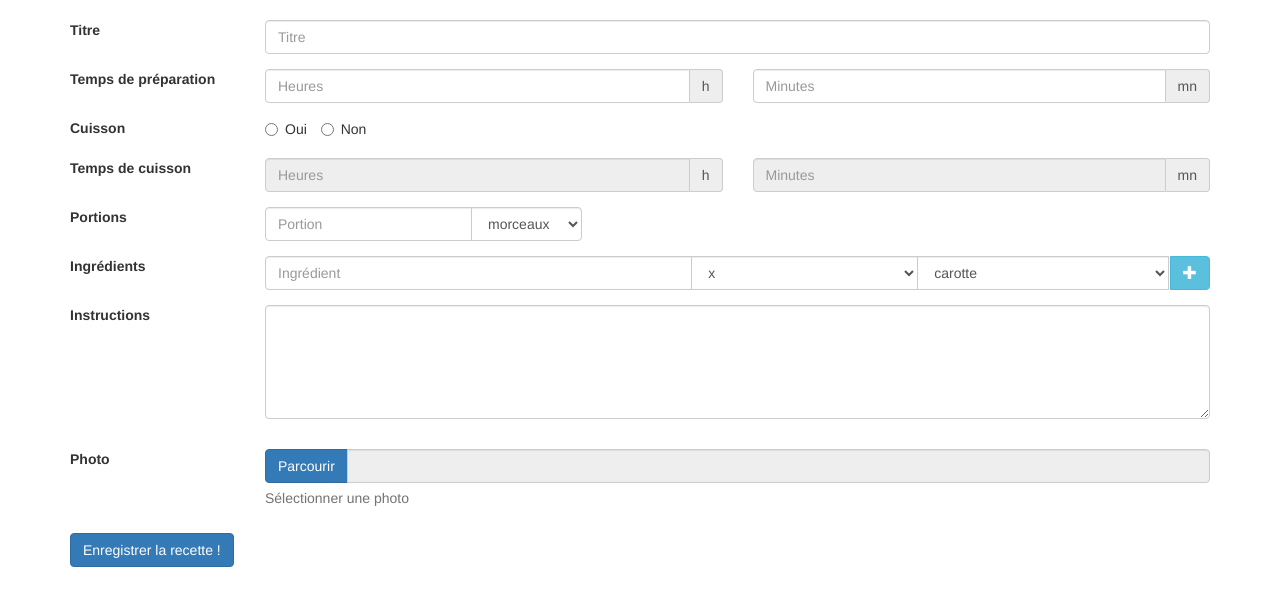
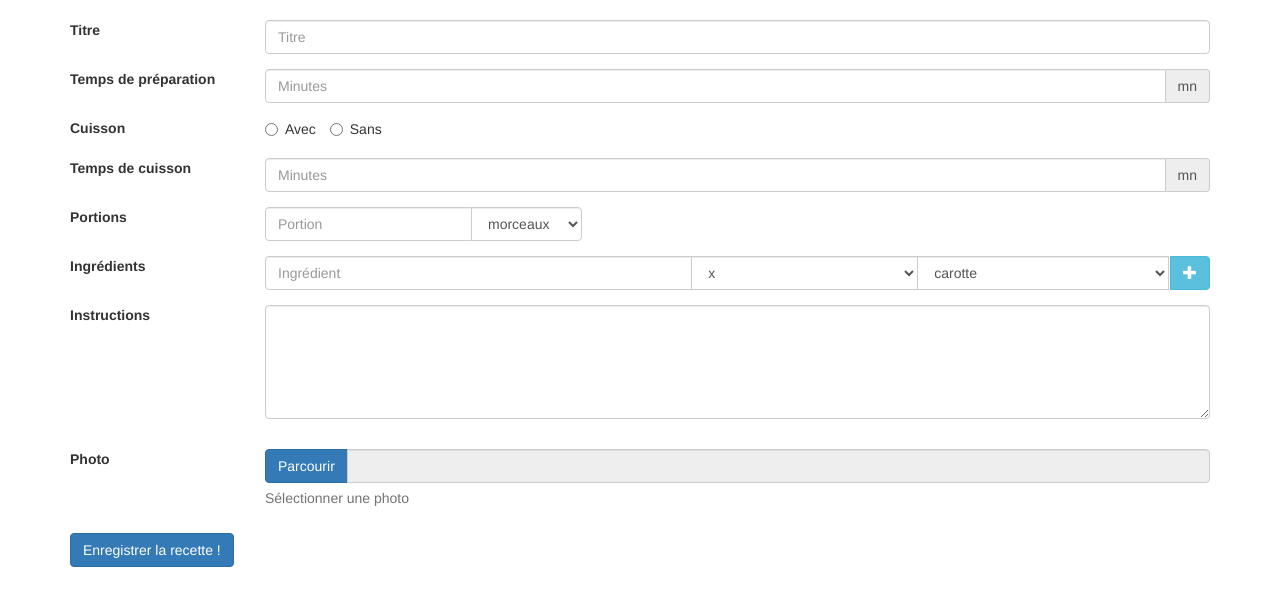
Before and after one commit to sam2schwab/ProjetRecettes, a PHP site: page /ajout.php in a window 1280 px wide. Shown: the part 188-800 px from the top of the page. Run offline with PHP 8.4, Linux system fonts and the light colour scheme; some libraries are stand-ins or nearby versions.

Commit message:
temps de cuisson dynamique - global
le temps de cuisson se cache aussi avec la page ajout, code mieux écrit
en général

```diff
--- a/ajout.php
+++ b/ajout.php
@@ -27,15 +27,9 @@ $ingredients = ["carotte","betterave","couscous", "cumin", "farine kamut"];
 			<!--Ajout du temps de préparation-->
 			<div class="form-group row">
 				<label class="col-sm-2 col-form-label">Temps de préparation</label>
-				<div class="col-sm-5">
+				<div class="col-sm-10">
 					<div class="input-group">
-						<input type="text" class="form-control" id="tempspreparationheures" placeholder="Heures">
-						<div class="input-group-addon">h</div>
-					</div>
-				</div>
-				<div class="col-sm-5">
-					<div class="input-group">
-						<input type="text" class="form-control" id="tempspreparationminutes" placeholder="Minutes">
+						<input type="text" class="form-control" id="prep-time" placeholder="Minutes">
 						<div class="input-group-addon">mn</div>
 					</div>
 				</div>
@@ -46,29 +40,25 @@ $ingredients = ["carotte","betterave","couscous", "cumin", "farine kamut"];
 				<label for="cuisson" class="col-sm-2 col-form-label">Cuisson</label>
 				<div class="col-sm-10">
 					<div class="form-check">
-						<label class="radio-inline"><input type="radio" name="optradio">Oui</label>
-						<label class="radio-inline"><input type="radio" name="optradio">Non</label>
+						<label class="radio-inline"><input type="radio" name="cooking" value="with">Avec</label>
+						<label class="radio-inline"><input type="radio" name="cooking" value="without">Sans</label>
 					</div>
 				</div>
 			</fieldset>
 
 			<!--Ajout du temps de cuisson-->
-			<div class="form-group row">
+			<div class="collapse in"  id="cook-time-collapse">
+				<div class="form-group row" id="cook-time-group">
 					<label class="col-sm-2 col-form-label">Temps de cuisson</label>
-				<div class="col-sm-5">
+
+					<div class="col-sm-10">
 						<div class="input-group">
-						<input type="text" class="form-control" id="tempscuissonheures" placeholder="Heures" disabled>
-						<div class="input-group-addon">h</div>
-					</div>
-				</div>
-				<div class="col-sm-5">
-					<div class="input-group">
-						<input type="text" class="form-control" id="tempscuissonminutes" placeholder="Minutes" disabled>
+							<input type="text" class="form-control" id="cook-time" placeholder="Minutes">
 							<div class="input-group-addon">mn</div>
 						</div>
 					</div>
 				</div>
-
+			</div>
 			<!--Ajout d'une portion-->
 			<div class="form-group row">
 				<label class="col-sm-2 col-form-label">Portions</label>
--- a/global.js
+++ b/global.js
@@ -24,4 +24,29 @@ $(function() {
       });
   });
 
+    $('input[type=radio][name=cooking]').change(function() {
+        if (this.value == 'without') {
+            $("#cook-time-collapse").collapse("hide");
+        }
+        else {
+            $("#cook-time-collapse").collapse("show");
+        }
+    });
+
+    $("#cooking-form button[type=reset]").click(function(){
+        $("#cook-time-collapse").collapse("show");
+    });
+
+
+    var a = $("#cook-time-collapse");
+    while (a.next()[0] == undefined)
+         a = a.parent();
+    console.log(a.next()[0]);
+    if (parseInt(a.next().css("margin-top").replace("px",""),10) <= 15)
+        a.next().css("margin-top", 15)
+
+    a = $("#cook-time-collapse");
+    while (a.prev()[0] == undefined)
+         a = a.parent();
+    a.prev().css("margin-bottom", 0)
 });
--- a/recherche.php
+++ b/recherche.php
@@ -54,7 +54,7 @@ $categories = ["Entrée","Repas","Dessert","Pain","Conseil","Sauce","Boisson"];
 						<form id="time-form">
 							<button type="reset" class="close">&times;</button>
 							<h4><strong>Temps requis</strong></h4>
-							<div class="form-group" style="margin:0">
+							<div class="form-group">
 								<label for="prep-time">Préparation</label>
 								<div class="input-group" id="prep-time">
 									<span class="input-group-addon">&#8804;</span>
@@ -62,8 +62,8 @@ $categories = ["Entrée","Repas","Dessert","Pain","Conseil","Sauce","Boisson"];
 									<span class="input-group-addon">mn</span>
 								</div>
 							</div>
-							<div class="collapse in"  id="cook-time-group">
-								<div class="form-group" style="margin-top:15px;margin-bottom:0">
+							<div class="collapse in"  id="cook-time-collapse">
+								<div class="form-group" id="cook-time-group">
 									<label for="cook-time">Cuisson</label>
 									<div class="input-group" id="cook-time">
 										<span class="input-group-addon">&#8804;</span>
--- a/styles.css
+++ b/styles.css
@@ -9,3 +9,8 @@
 .no-padding {
     padding: 0;
 }
+
+#cook-time-group{
+    margin-top: 15px;
+    margin-bottom: 0;
+}
```
Also changed, not shown: recherche.js (+0 -13 lines). Lines whose indentation alone changed are shown as unchanged.
